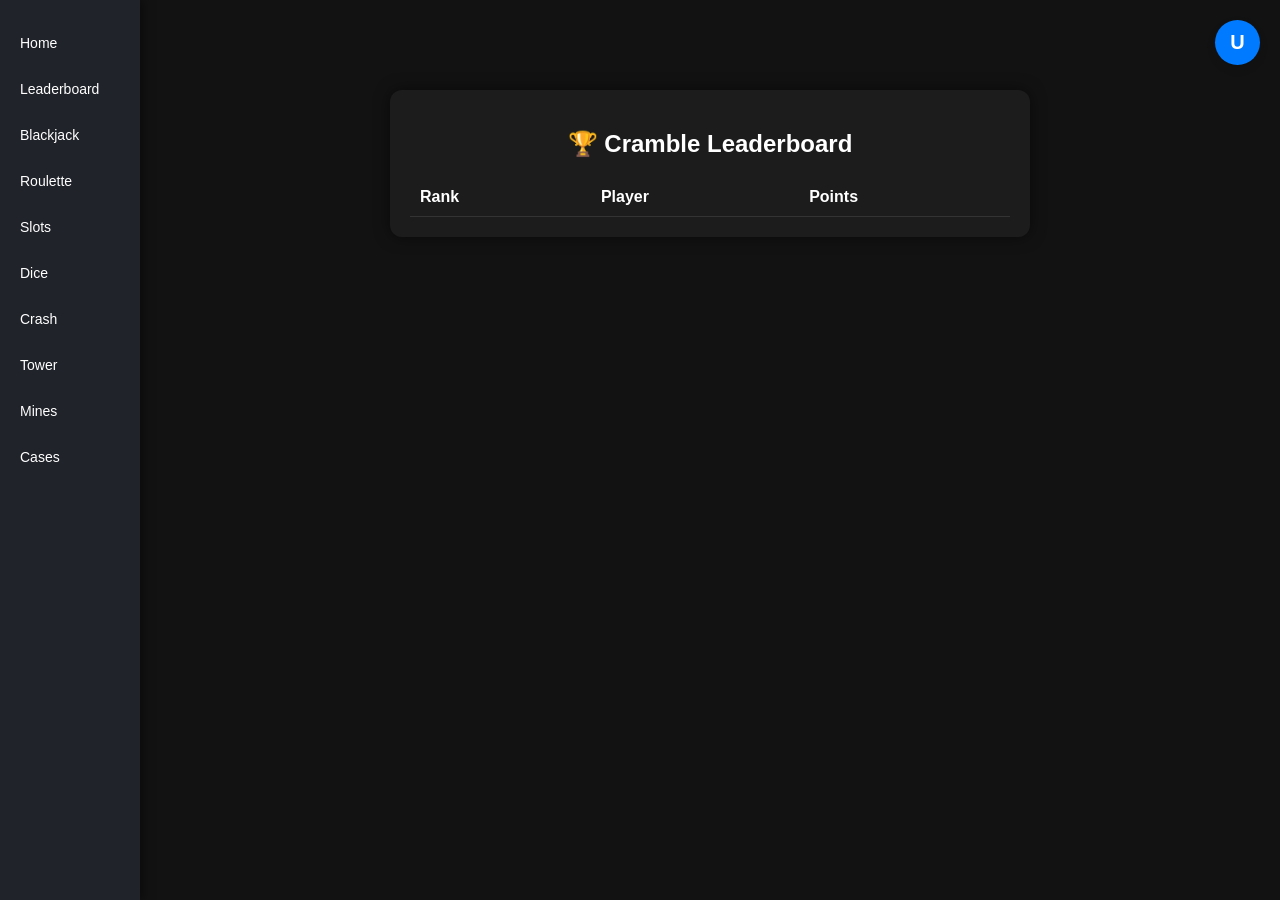
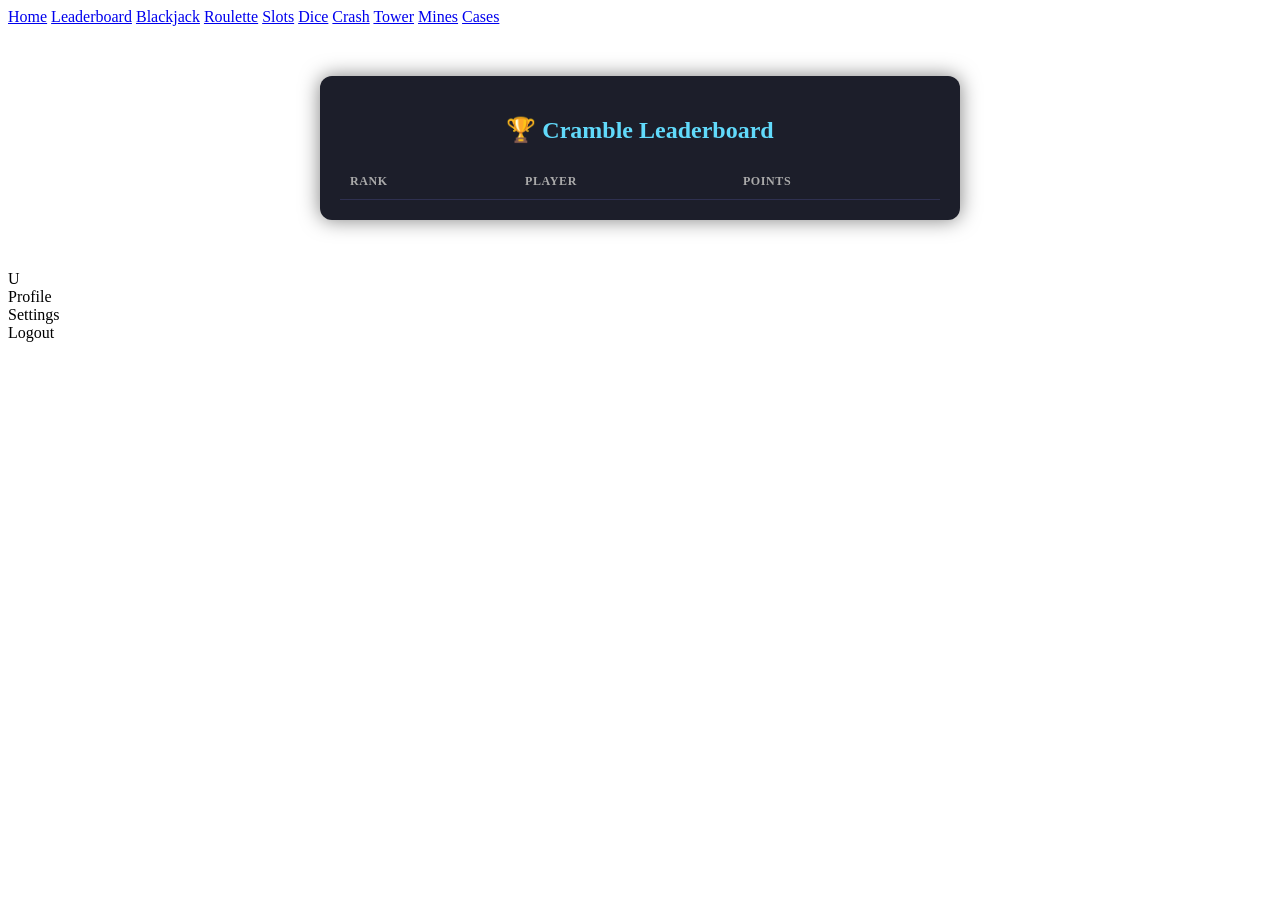

v2.5

--- a/css/leaderboard.css
+++ b/css/leaderboard.css
@@ -1,58 +1,18 @@
-/* Body & Layout */
-body {
-  margin: 0;
-  font-family: sans-serif;
-  display: flex;
-  min-height: 100vh;
-  background-color: #121212;
-}
+/* leaderboard.css — game-specific styles only; layout handled by layout.css */
 
-/* Sidebar */
-.sidebar {
-  width: 140px;
-  background-color: #20232a;
-  color: white;
-  display: flex;
-  flex-direction: column;
-  padding: 20px 0;
-  box-shadow: 2px 0 10px rgba(0,0,0,0.5);
-}
-
-.sidebar a {
-  padding: 15px 20px;
-  color: white;
-  text-decoration: none;
-  font-size: 14px;
-  transition: all 0.2s ease;
-}
-
-.sidebar a:hover {
-  background-color: #333842;
-  color: #61dafb;
-  border-radius: 8px 0 0 8px;
-}
-
-/* Main Content */
-.content {
-  flex: 1;
-  padding: 40px;
-  position: relative;
-}
-
-/* Leaderboard Styling */
 .leaderboard {
   max-width: 600px;
   margin: 50px auto;
   padding: 20px;
-  background: #1c1c1c;
+  background: #1c1e2a;
   border-radius: 12px;
-  box-shadow: 0 0 15px rgba(0,0,0,0.5);
-  color: white;
+  box-shadow: 0 0 20px rgba(0, 0, 0, 0.5);
 }
 
 .leaderboard h2 {
   text-align: center;
   margin-bottom: 20px;
+  color: #61dafb;
 }
 
 .leaderboard table {
@@ -60,67 +20,21 @@ body {
   border-collapse: collapse;
 }
 
-.leaderboard th, .leaderboard td {
+.leaderboard th,
+.leaderboard td {
   padding: 10px;
   text-align: left;
-  border-bottom: 1px solid #333;
+  border-bottom: 1px solid #2e3050;
+  color: #ddd;
 }
 
-.leaderboard tr:hover {
-  background: rgba(255,255,255,0.05);
+.leaderboard th {
+  color: #aaa;
+  font-size: 12px;
+  text-transform: uppercase;
+  letter-spacing: 0.05em;
 }
 
-/* Top-right profile */
-#profile-wrapper {
-  position: fixed;
-  top: 20px;
-  right: 20px;
-  display: flex;
-  flex-direction: column;
-  align-items: flex-end;
-  z-index: 1000;
-}
-
-#profile-icon {
-  background-color: #007bff;
-  color: white;
-  border-radius: 50%;
-  width: 45px;
-  height: 45px;
-  font-size: 20px;
-  font-weight: bold;
-  display: flex;
-  align-items: center;
-  justify-content: center;
-  cursor: pointer;
-  box-shadow: 0 4px 10px rgba(0, 0, 0, 0.1);
-  overflow: hidden;
-}
-
-#dropdown {
-  margin-top: 8px;
-  background: white;
-  border: 1px solid #ddd;
-  border-radius: 6px;
-  box-shadow: 0 4px 10px rgba(0,0,0,0.1);
-  width: 130px;
-  text-align: left;
-  position: absolute;
-  top: 50px;
-  right: 0;
-  z-index: 999;
-}
-
-#dropdown div {
-  padding: 10px;
-  cursor: pointer;
-  font-size: 14px;
-}
-
-#dropdown div:hover {
-  background-color: #f0f0f0;
-}
-
-.hidden {
-  display: none;
+.leaderboard tr:hover td {
+  background: rgba(255, 255, 255, 0.04);
 }
